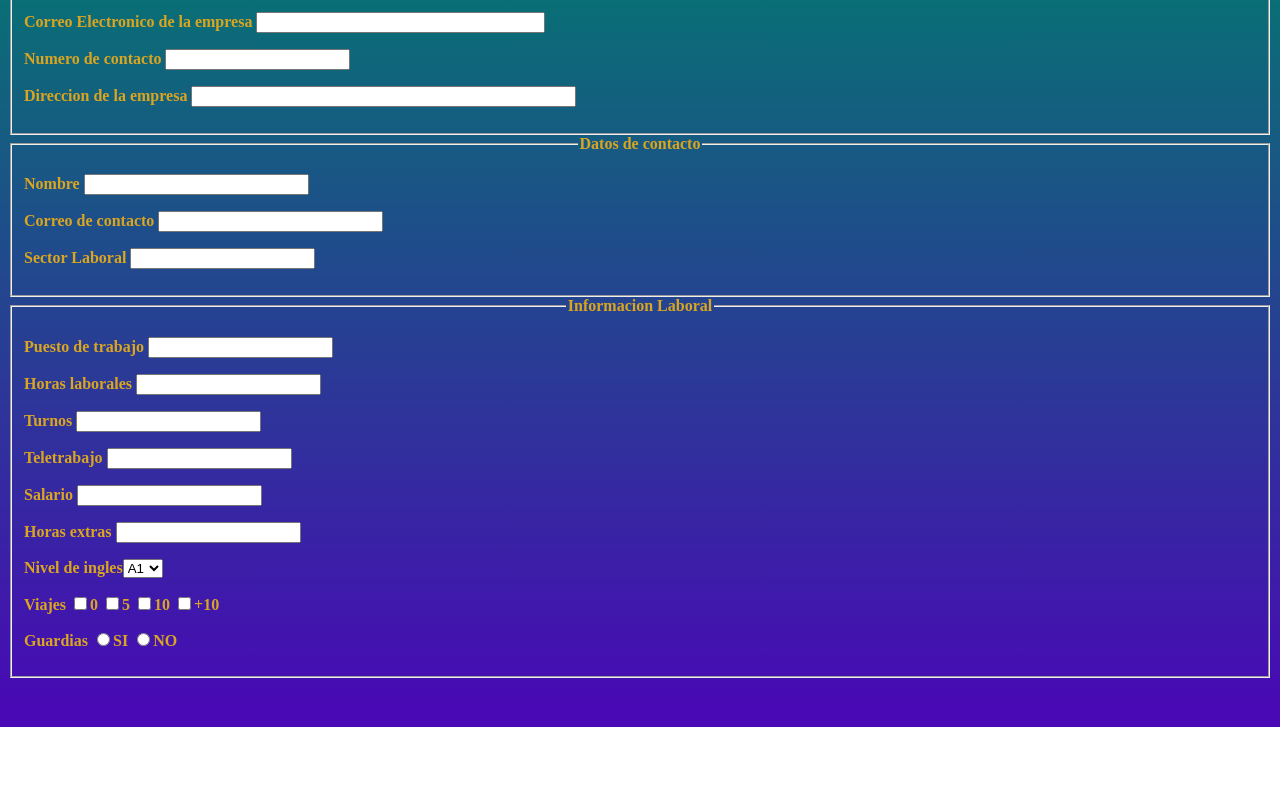
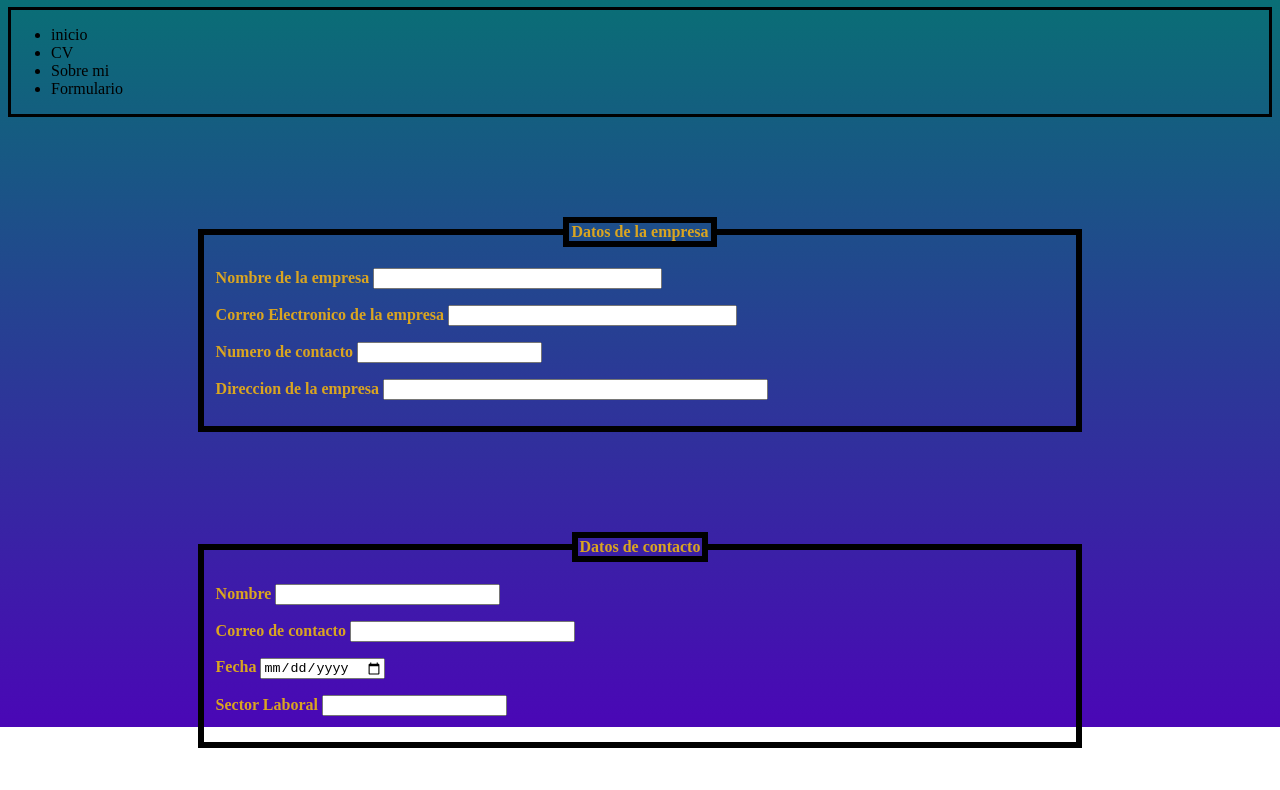
Before and after one commit to franciscolozano1neira/franciscolozano1neira.github.io, a plain HTML site: page Formularios/Formularios.html in a window 1280 px wide. Shown: the part 73-863 px from the top of the page. Before the commit the page ends 800 px from the top, so only its background shows below. Drawn offline with Linux system fonts and the light colour scheme.

Commit message:
practicas

```diff
--- a/Formularios/Estiloscss/Estilos.css
+++ b/Formularios/Estiloscss/Estilos.css
@@ -4,7 +4,15 @@ html{
 	height: 100%;
 
 }
+h1{
+	text-align: center;
+}
+nav{
+	border: 3px black solid;
+	display: ;
+}
 legend{
+	border: 6px black solid;
 	text-align: center;
 	font-weight: bolder;
 	color:goldenrod;
@@ -13,3 +21,11 @@ p{
 	color: goldenrod;
 	font-weight: bolder;
 }
+
+fieldset{
+	border: 6px black solid;
+	margin-top: 100px;
+	margin-left: 15%;
+    margin-right: 15%;
+
+}
--- a/Formularios/Formularios.html
+++ b/Formularios/Formularios.html
@@ -9,30 +9,50 @@
 <body>
 	<form>
 		<header>
-			<fieldset>
+			<h1>Formulario</h1>
+			<nav>
+				<ul>
+					<li>inicio</li>
+					<li>CV</li>
+					<li>Sobre mi</li>
+					<li>Formulario</li>
+				</ul>
+			</nav>
+
+		</header>
+		<main>
+			<fieldset class="vertical">
 				<legend>Datos de la empresa</legend>
 				<label><p>Nombre de la empresa <input type="text" name="Empresa" size="33"</p></level>
-				<label><p>Correo Electronico de la empresa <input type="text" name="Correo" size="33"></p></label>
+				<label><p>Correo Electronico de la empresa <input type="email" name="Correo" size="33"></p></label>
 				<label><p>Numero de contacto <input type="number" name="Telefono" size="15"></p></label>
 				<label><p>Direccion de la empresa <input type="text" name="Direccion" size="45"></p></label>
 	    	</fieldset>
-		</header>
-		<main>
-			<fieldset>
+			<fieldset >
 				<legend>Datos de contacto</legend>
 				<label><p>Nombre <input type="text" name="nombre" size="25"></p></label>
-				<label><p>Correo de contacto <input type="text" name="Correo" size="25"></p></label>
+				<label><p>Correo de contacto <input type="email" name="Correo" size="25"></p></label>
+				<label><p>Fecha <input type="date" name="Fecha"></p></label>
 				<label><p>Sector Laboral <input type="text" name="Sector laboral" size="20"></p></label>
 			</fieldset>
 			<fieldset>
 				<legend>Informacion Laboral</legend>
-				<label><p>Puesto de trabajo <input type="" name="" size=""></p></label>
-				<label><p>Horas laborales <input type="" name="" size=""></p></label>
-				<label><p>Turnos <input type="" name="" size=""></p></label>
-				<label><p>Teletrabajo <input type="" name="" size=""></p></label>
-				<label><p>Salario <input type="" name="" size=""></p></label>
+				<label><p>Puesto de trabajo <input type="text" name="Puesto buscado" size="20"></p></label>
+				<label><p>Horas laborales <input type="number" name="horas" size="5"></p></label>
+				<label><p>Turno<select>
+					<option value=""></option>
+					<option value="Diurno">Diurno</option>
+					<option value="Vespertino">Vespertino</option>
+					<option value="Nocturno">Nocturno</option>
+				</select>
+				<label><p>Teletrabajo
+					<label><input type="radio" name="sn" value="si">SI
+					</label><label><input type="radio" name="sn" value="no">NO</p></label>
+
+				<label><p>Salario anual  15000$ <input type="range" name="Rango"> 85000$ </p></label>
 				<label><p>Horas extras <input type="" name="" size=""></p></label>
 				<label><p>Nivel de ingles<select>
+					<option value=""></option>
 					<option value="A1">A1</option>
 					<option value="A2">A2</option>
 					<option value="B1">B1</option>
@@ -49,22 +69,16 @@
 				<label><p>Guardias
 					<label><input type="radio" name="sn" value="si">SI</label>
 					<label><input type="radio" name="sn" value="no">NO</p></label>
+			</fieldset>
+			<fieldset>
 
-
+				<label>
+					<input type="submit" name="Enviar" size="7">
+				</label>
 
 			</fieldset>
 
-
-
-
-
-
-
 		</main>
-
-
-
-
 	</form>
 </body>
 </html>
```
